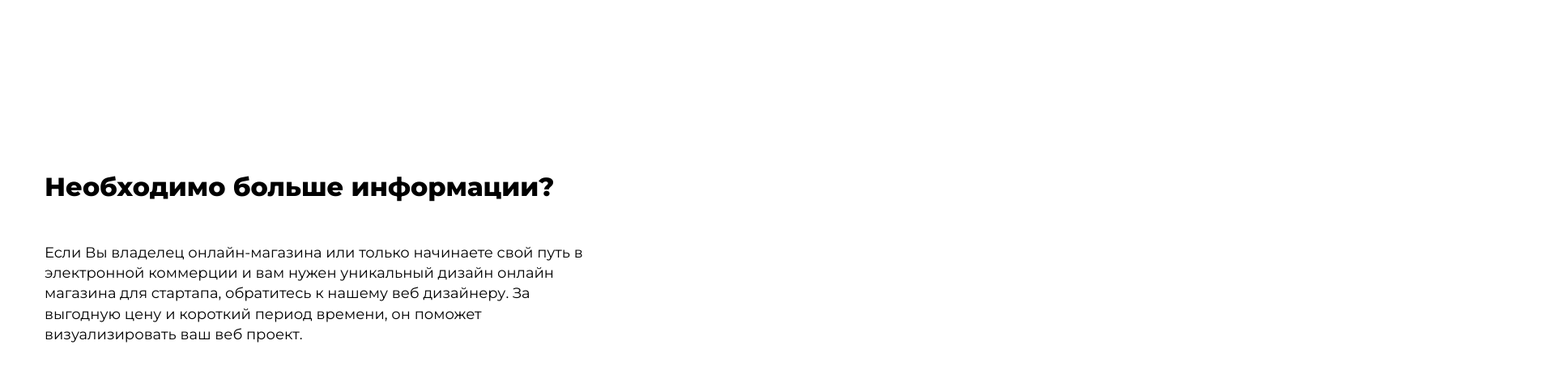
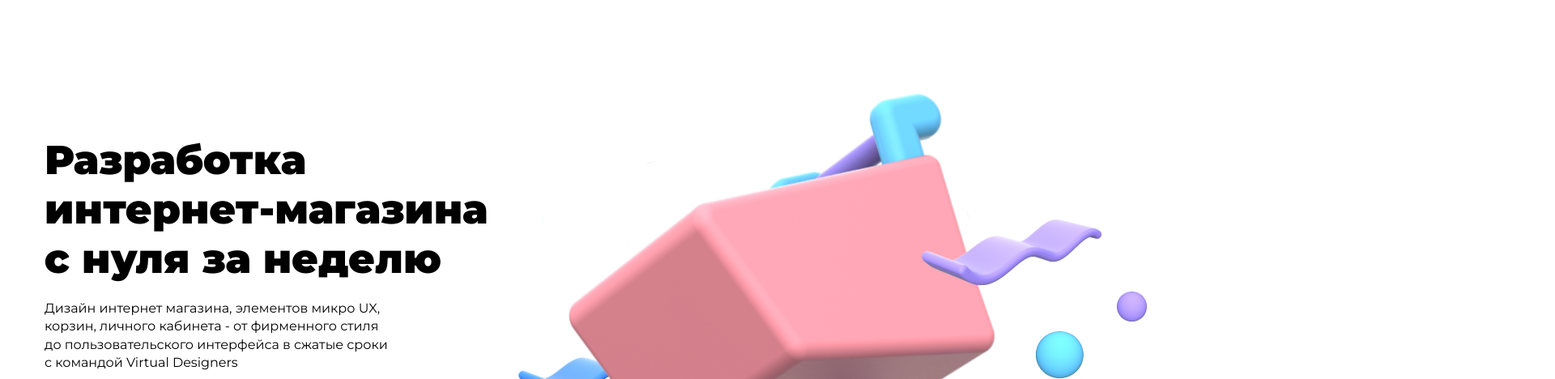
Before and after one commit to titoan/2dbl_test-task, a website: page src/pug/index.pug in a window 1280 px wide. Shown: the part 102-570 px from the top of the page at 81% size, 1920 px wide, since content can reach past the window. Drawn offline with nearby package versions, Linux system fonts and the light colour scheme; files that its build step writes are made by us from their sources; files whose address does not match are found by name.

Commit message:
some fix requisition

```diff
--- a/src/pug/index.pug
+++ b/src/pug/index.pug
@@ -9,10 +9,10 @@ html(lang="en")
     body
         include _mixins
         include _menu
-        //- include _main
-        //- include _service
-        //- include _steps
-        //- include _portfolio
+        include _main
+        include _service
+        include _steps
+        include _portfolio
         include _requisition
 
         script(src="js/main.js")
--- a/src/scss/_requisition.scss
+++ b/src/scss/_requisition.scss
@@ -1,6 +1,7 @@
 .requisition{
     .content-container{
         padding-top: 214px;
+        padding-bottom: 180px;
     }
 
     &__title{
```
Also changed, not shown: dist/css/styles.css, dist/index.html.
